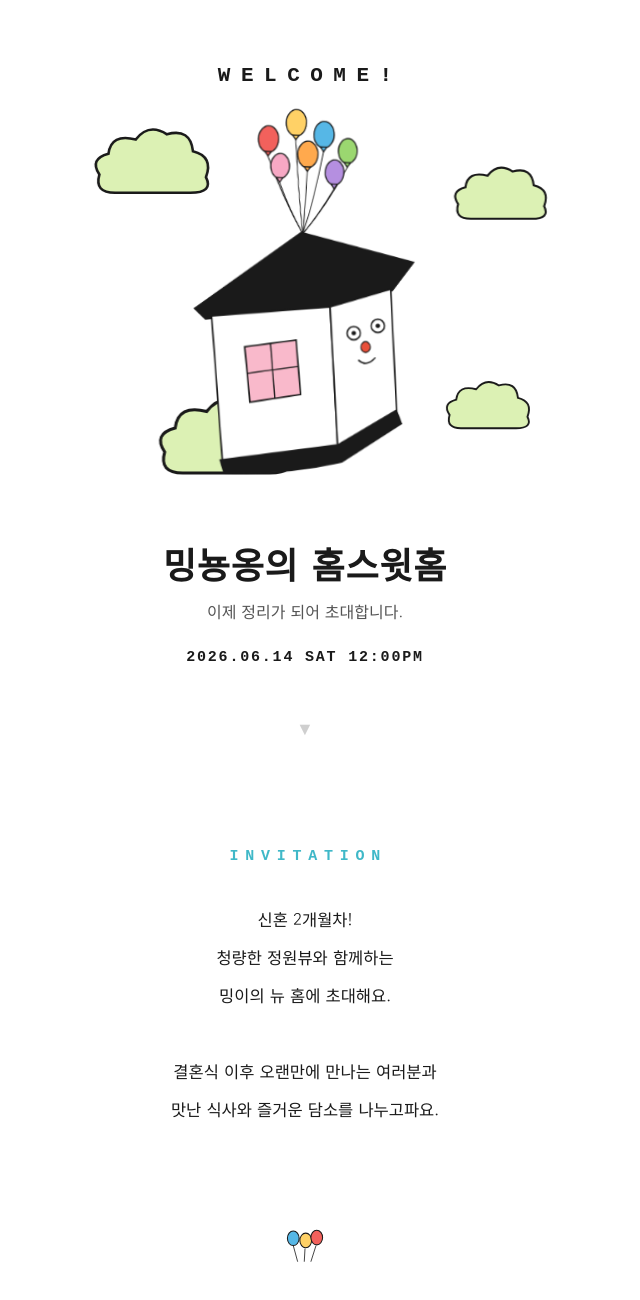
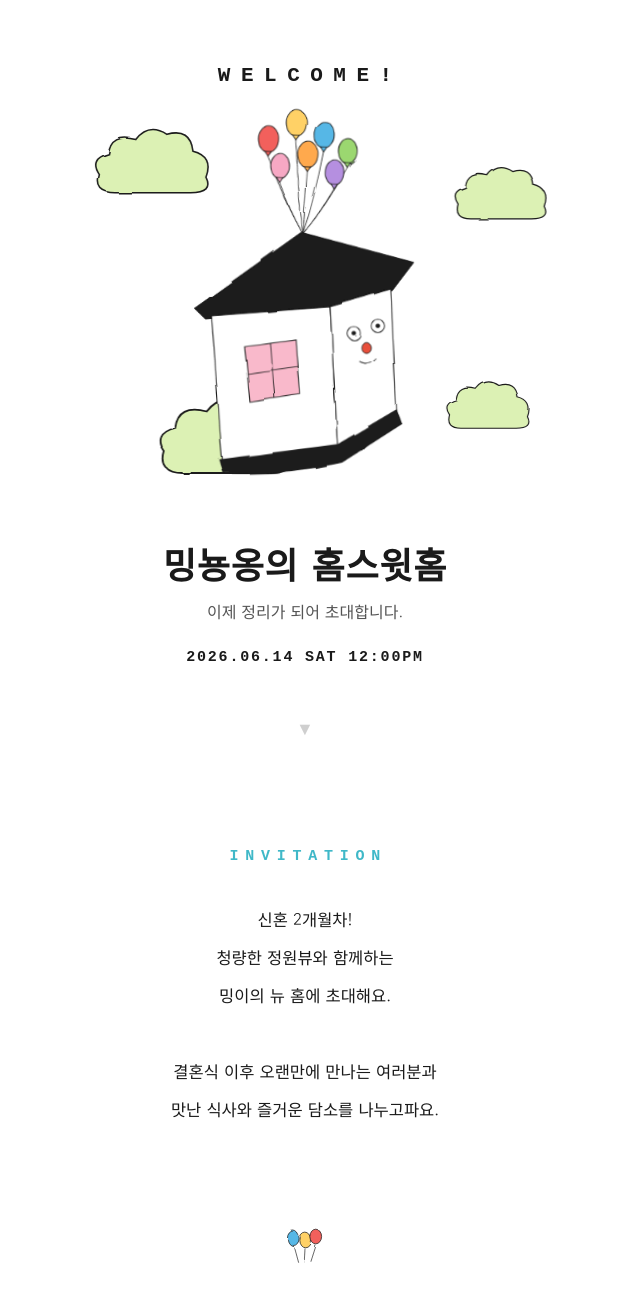
Before and after one commit to folderming/housewarming-invite, a plain HTML site: page index.html in a window 1280 px wide. Shown: the part 40-1340 px from the top of the page, without its empty margins (335-975 px from the left). Drawn offline with Linux system fonts and the light colour scheme; a web font is replaced by a local one.

Commit message:
얇은 손그림 선 스타일 + OG 이미지
Co-Authored-By: Claude Fable 5 <noreply@anthropic.com>

```diff
--- a/index.html
+++ b/index.html
@@ -144,6 +144,11 @@
     will-change: transform;
   }
   .cloud svg { width: 100%; height: auto; display: block; }
+
+  .cloud svg, .house-wrap svg, .doodle svg, .mini-house svg {
+    filter: url(#wobble);
+    overflow: visible;
+  }
   .cloud-1 { top: 6%;  left: -28px; width: 130px; }
   .cloud-2 { top: 16%; right: -34px; width: 105px; }
   .cloud-3 { bottom: 4%; left: 8%; width: 150px; }
@@ -221,19 +226,17 @@
     gap: 8px;
     margin-top: 26px;
     padding: 13px 30px;
-    border: 1.5px solid var(--ink);
-    border-radius: 999px;
+    border: 1px solid var(--ink);
+    border-radius: 28px 24px 30px 22px / 24px 30px 22px 28px;
     background: #fff;
     color: var(--ink);
     font-family: 'Gowun Dodum', sans-serif;
     font-size: 15.5px;
     text-decoration: none;
-    box-shadow: 2px 2px 0 var(--ink);
-    transition: transform 0.15s ease, box-shadow 0.15s ease;
+    transition: transform 0.15s ease;
   }
   .map-btn:active {
-    transform: translate(2px, 2px);
-    box-shadow: 1px 1px 0 var(--ink);
+    transform: translate(1px, 1px);
   }
   .map-btn .pin { color: #2db400; font-weight: 700; }
 
@@ -241,8 +244,8 @@
     display: inline-block;
     margin-top: 4px;
     padding: 22px 28px;
-    border: 1.5px solid var(--ink);
-    border-radius: 18px;
+    border: 1px solid var(--ink);
+    border-radius: 26px 18px 28px 16px / 18px 28px 16px 26px;
     background: #fffbe9;
     font-size: 16px;
     line-height: 1.9;
@@ -264,8 +267,8 @@
   }
   .guest {
     padding: 9px 20px;
-    border: 1.5px solid var(--ink);
-    border-radius: 999px;
+    border: 1px solid var(--ink);
+    border-radius: 20px 16px 22px 15px / 16px 22px 15px 20px;
     font-size: 15.5px;
     background: #fff;
   }
@@ -288,21 +291,31 @@
 </head>
 <body>
 
+<!-- 손그림 꾸불거림 필터 -->
+<svg width="0" height="0" style="position:absolute" aria-hidden="true">
+  <defs>
+    <filter id="wobble">
+      <feTurbulence type="fractalNoise" baseFrequency="0.022" numOctaves="2" seed="7" result="n"/>
+      <feDisplacementMap in="SourceGraphic" in2="n" scale="3.5"/>
+    </filter>
+  </defs>
+</svg>
+
 <!-- ================= HERO ================= -->
 <section class="hero">
   <div class="welcome reveal on">WELCOME!</div>
 
   <div class="stage">
-    <div class="cloud cloud-1 drift"   data-speed="0.22"><svg viewBox="0 0 100 64" xmlns="http://www.w3.org/2000/svg"><path d="M20 56 Q4 56 8 42 Q0 30 15 26 Q17 10 36 15 Q46 2 60 11 Q78 6 80 24 Q96 28 90 44 Q96 56 78 56 Z" fill="#dcf1b4" stroke="#1a1a1a" stroke-width="2"/></svg></div>
-    <div class="cloud cloud-2 drift-r" data-speed="0.34"><svg viewBox="0 0 100 64" xmlns="http://www.w3.org/2000/svg"><path d="M20 56 Q4 56 8 42 Q0 30 15 26 Q17 10 36 15 Q46 2 60 11 Q78 6 80 24 Q96 28 90 44 Q96 56 78 56 Z" fill="#dcf1b4" stroke="#1a1a1a" stroke-width="2"/></svg></div>
-    <div class="cloud cloud-3 drift-r" data-speed="0.16"><svg viewBox="0 0 100 64" xmlns="http://www.w3.org/2000/svg"><path d="M20 56 Q4 56 8 42 Q0 30 15 26 Q17 10 36 15 Q46 2 60 11 Q78 6 80 24 Q96 28 90 44 Q96 56 78 56 Z" fill="#dcf1b4" stroke="#1a1a1a" stroke-width="2"/></svg></div>
-    <div class="cloud cloud-4 drift"   data-speed="0.28"><svg viewBox="0 0 100 64" xmlns="http://www.w3.org/2000/svg"><path d="M20 56 Q4 56 8 42 Q0 30 15 26 Q17 10 36 15 Q46 2 60 11 Q78 6 80 24 Q96 28 90 44 Q96 56 78 56 Z" fill="#dcf1b4" stroke="#1a1a1a" stroke-width="2"/></svg></div>
+    <div class="cloud cloud-1 drift"   data-speed="0.22"><svg viewBox="0 0 100 64" xmlns="http://www.w3.org/2000/svg"><path d="M20 56 Q4 56 8 42 Q0 30 15 26 Q17 10 36 15 Q46 2 60 11 Q78 6 80 24 Q96 28 90 44 Q96 56 78 56 Z" fill="#dcf1b4" stroke="#1a1a1a" stroke-width="1.2"/></svg></div>
+    <div class="cloud cloud-2 drift-r" data-speed="0.34"><svg viewBox="0 0 100 64" xmlns="http://www.w3.org/2000/svg"><path d="M20 56 Q4 56 8 42 Q0 30 15 26 Q17 10 36 15 Q46 2 60 11 Q78 6 80 24 Q96 28 90 44 Q96 56 78 56 Z" fill="#dcf1b4" stroke="#1a1a1a" stroke-width="1.2"/></svg></div>
+    <div class="cloud cloud-3 drift-r" data-speed="0.16"><svg viewBox="0 0 100 64" xmlns="http://www.w3.org/2000/svg"><path d="M20 56 Q4 56 8 42 Q0 30 15 26 Q17 10 36 15 Q46 2 60 11 Q78 6 80 24 Q96 28 90 44 Q96 56 78 56 Z" fill="#dcf1b4" stroke="#1a1a1a" stroke-width="1.2"/></svg></div>
+    <div class="cloud cloud-4 drift"   data-speed="0.28"><svg viewBox="0 0 100 64" xmlns="http://www.w3.org/2000/svg"><path d="M20 56 Q4 56 8 42 Q0 30 15 26 Q17 10 36 15 Q46 2 60 11 Q78 6 80 24 Q96 28 90 44 Q96 56 78 56 Z" fill="#dcf1b4" stroke="#1a1a1a" stroke-width="1.2"/></svg></div>
 
     <div class="house-wrap" id="houseWrap">
       <svg viewBox="0 0 400 520" xmlns="http://www.w3.org/2000/svg">
         <!-- 풍선 다발 (UP 스타일) -->
         <g class="balloon">
-          <g stroke="#1a1a1a" stroke-width="1.1" fill="none">
+          <g stroke="#1a1a1a" stroke-width="0.9" fill="none">
             <path d="M150 80 Q170 132 198 178"/>
             <path d="M185 58 Q190 122 198 178"/>
             <path d="M221 72 Q212 130 198 178"/>
@@ -311,7 +324,7 @@
             <path d="M236 119 Q218 152 198 178"/>
             <path d="M201 98 Q200 142 198 178"/>
           </g>
-          <g stroke="#1a1a1a" stroke-width="1.5">
+          <g stroke="#1a1a1a" stroke-width="1.1">
             <ellipse cx="201" cy="76" rx="13" ry="17" fill="#ffa94d"/>
             <path d="M197 92 L201 98 L205 92 Z" fill="#ffa94d"/>
             <ellipse cx="150" cy="58" rx="13" ry="17" fill="#f2615c"/>
@@ -331,24 +344,24 @@
         <!-- 집 -->
         <g>
           <!-- 지붕 -->
-          <path d="M58 272 L196 176 L340 216 L312 252 L236 274 L72 286 Z" fill="#1a1a1a" stroke="#1a1a1a" stroke-width="1.5"/>
+          <path d="M58 272 L196 176 L340 216 L312 252 L236 274 L72 286 Z" fill="#1a1a1a" stroke="#1a1a1a" stroke-width="1"/>
           <!-- 왼쪽 면 -->
-          <path d="M80 282 L232 272 L240 452 L92 470 Z" fill="#ffffff" stroke="#1a1a1a" stroke-width="2"/>
+          <path d="M80 282 L232 272 L240 452 L92 470 Z" fill="#ffffff" stroke="#1a1a1a" stroke-width="1.2"/>
           <!-- 오른쪽 면 -->
-          <path d="M232 272 L310 250 L316 408 L240 452 Z" fill="#ffffff" stroke="#1a1a1a" stroke-width="2"/>
+          <path d="M232 272 L310 250 L316 408 L240 452 Z" fill="#ffffff" stroke="#1a1a1a" stroke-width="1.2"/>
           <!-- 바닥 그림자 -->
           <path d="M88 466 L240 448 L316 404 L323 423 L245 472 Q168 488 93 484 Z" fill="#1a1a1a"/>
           <!-- 분홍 창문 -->
-          <path d="M122 322 L188 314 L193 384 L128 393 Z" fill="#f9b9cb" stroke="#1a1a1a" stroke-width="2"/>
-          <line x1="155" y1="318" x2="160" y2="389" stroke="#1a1a1a" stroke-width="1.6"/>
-          <line x1="125" y1="356" x2="190" y2="348" stroke="#1a1a1a" stroke-width="1.6"/>
+          <path d="M122 322 L188 314 L193 384 L128 393 Z" fill="#f9b9cb" stroke="#1a1a1a" stroke-width="1.2"/>
+          <line x1="155" y1="318" x2="160" y2="389" stroke="#1a1a1a" stroke-width="1"/>
+          <line x1="125" y1="356" x2="190" y2="348" stroke="#1a1a1a" stroke-width="1"/>
           <!-- 얼굴 -->
-          <circle cx="262" cy="306" r="8.5" fill="#fff" stroke="#1a1a1a" stroke-width="1.8"/>
+          <circle cx="262" cy="306" r="8.5" fill="#fff" stroke="#1a1a1a" stroke-width="1.1"/>
           <circle cx="262" cy="306" r="2.8" fill="#1a1a1a"/>
-          <circle cx="293" cy="297" r="8.5" fill="#fff" stroke="#1a1a1a" stroke-width="1.8"/>
+          <circle cx="293" cy="297" r="8.5" fill="#fff" stroke="#1a1a1a" stroke-width="1.1"/>
           <circle cx="293" cy="297" r="2.8" fill="#1a1a1a"/>
-          <ellipse cx="277" cy="324" rx="6" ry="7" fill="#e8503a" stroke="#1a1a1a" stroke-width="1.3"/>
-          <path d="M268 341 Q278 350 289 338" fill="none" stroke="#1a1a1a" stroke-width="1.8" stroke-linecap="round"/>
+          <ellipse cx="277" cy="324" rx="6" ry="7" fill="#e8503a" stroke="#1a1a1a" stroke-width="1"/>
+          <path d="M268 341 Q278 350 289 338" fill="none" stroke="#1a1a1a" stroke-width="1.1" stroke-linecap="round"/>
         </g>
       </svg>
     </div>
@@ -379,12 +392,12 @@
 
 <div class="doodle reveal">
   <svg viewBox="0 0 60 50" xmlns="http://www.w3.org/2000/svg" style="width:44px">
-    <line x1="14" y1="24" x2="20" y2="46" stroke="#1a1a1a" stroke-width="1.1"/>
-    <line x1="30" y1="28" x2="29" y2="46" stroke="#1a1a1a" stroke-width="1.1"/>
-    <line x1="45" y1="24" x2="38" y2="46" stroke="#1a1a1a" stroke-width="1.1"/>
-    <ellipse cx="14" cy="14" rx="8" ry="10" fill="#56b7e6" stroke="#1a1a1a" stroke-width="1.4"/>
-    <ellipse cx="31" cy="17" rx="8" ry="10" fill="#ffd166" stroke="#1a1a1a" stroke-width="1.4"/>
-    <ellipse cx="46" cy="13" rx="8" ry="10" fill="#f2615c" stroke="#1a1a1a" stroke-width="1.4"/>
+    <line x1="14" y1="24" x2="20" y2="46" stroke="#1a1a1a" stroke-width="0.9"/>
+    <line x1="30" y1="28" x2="29" y2="46" stroke="#1a1a1a" stroke-width="0.9"/>
+    <line x1="45" y1="24" x2="38" y2="46" stroke="#1a1a1a" stroke-width="0.9"/>
+    <ellipse cx="14" cy="14" rx="8" ry="10" fill="#56b7e6" stroke="#1a1a1a" stroke-width="1"/>
+    <ellipse cx="31" cy="17" rx="8" ry="10" fill="#ffd166" stroke="#1a1a1a" stroke-width="1"/>
+    <ellipse cx="46" cy="13" rx="8" ry="10" fill="#f2615c" stroke="#1a1a1a" stroke-width="1"/>
   </svg>
 </div>
 
@@ -413,7 +426,7 @@
 
 <div class="doodle reveal">
   <svg viewBox="0 0 100 64" xmlns="http://www.w3.org/2000/svg" style="width:46px">
-    <path d="M20 56 Q4 56 8 42 Q0 30 15 26 Q17 10 36 15 Q46 2 60 11 Q78 6 80 24 Q96 28 90 44 Q96 56 78 56 Z" fill="#dcf1b4" stroke="#1a1a1a" stroke-width="2"/>
+    <path d="M20 56 Q4 56 8 42 Q0 30 15 26 Q17 10 36 15 Q46 2 60 11 Q78 6 80 24 Q96 28 90 44 Q96 56 78 56 Z" fill="#dcf1b4" stroke="#1a1a1a" stroke-width="1.2"/>
   </svg>
 </div>
 
@@ -432,8 +445,8 @@
 
 <div class="doodle reveal">
   <svg viewBox="0 0 34 46" xmlns="http://www.w3.org/2000/svg">
-    <line x1="17" y1="26" x2="18" y2="44" stroke="#1a1a1a" stroke-width="1.1"/>
-    <ellipse cx="17" cy="15" rx="9" ry="12" fill="#f7a8c4" stroke="#1a1a1a" stroke-width="1.4"/>
+    <line x1="17" y1="26" x2="18" y2="44" stroke="#1a1a1a" stroke-width="0.9"/>
+    <ellipse cx="17" cy="15" rx="9" ry="12" fill="#f7a8c4" stroke="#1a1a1a" stroke-width="1"/>
   </svg>
 </div>
 
@@ -469,8 +482,8 @@
   <div class="mini-house">
     <svg viewBox="0 0 60 56" xmlns="http://www.w3.org/2000/svg">
       <path d="M8 24 L30 8 L52 24 L46 26 L14 26 Z" fill="#1a1a1a"/>
-      <rect x="14" y="26" width="32" height="24" fill="#fff" stroke="#1a1a1a" stroke-width="1.5"/>
-      <rect x="22" y="32" width="12" height="11" fill="#f9b9cb" stroke="#1a1a1a" stroke-width="1.2"/>
+      <rect x="14" y="26" width="32" height="24" fill="#fff" stroke="#1a1a1a" stroke-width="1"/>
+      <rect x="22" y="32" width="12" height="11" fill="#f9b9cb" stroke="#1a1a1a" stroke-width="0.9"/>
     </svg>
   </div>
   SEE YOU SOON 🤍
```
Also changed, not shown: og-image.png, og-image.svg.
